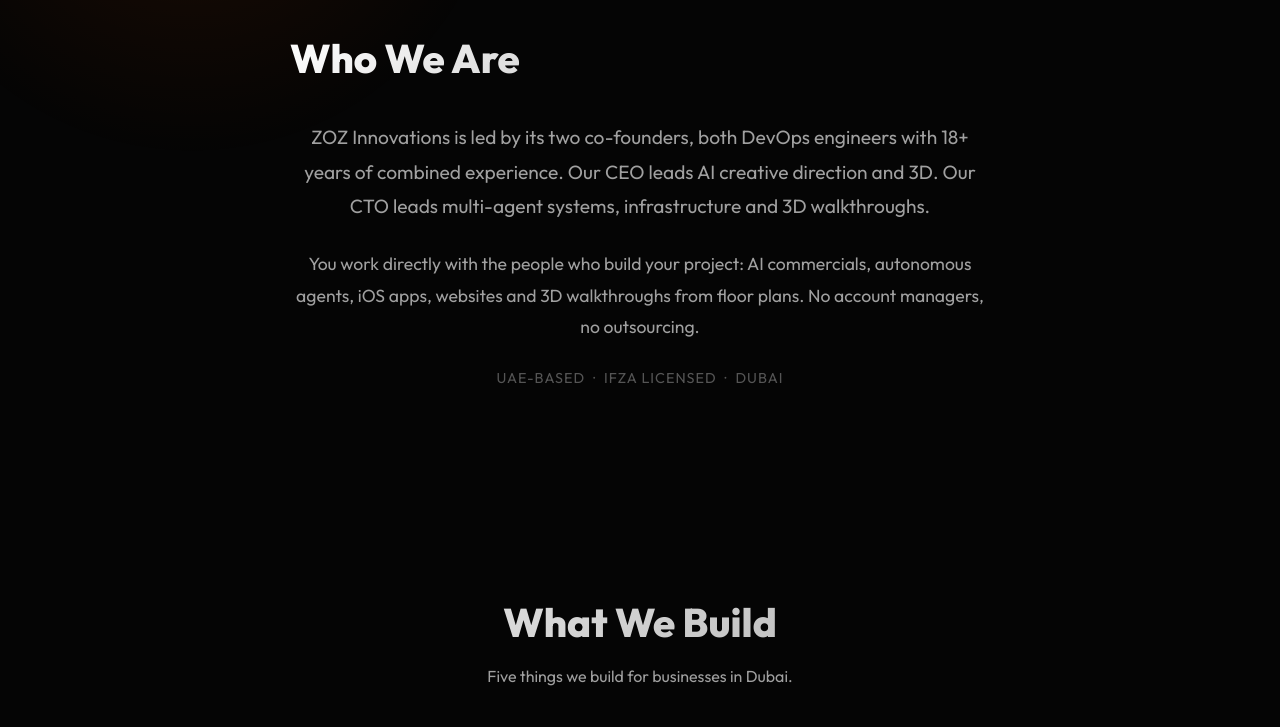
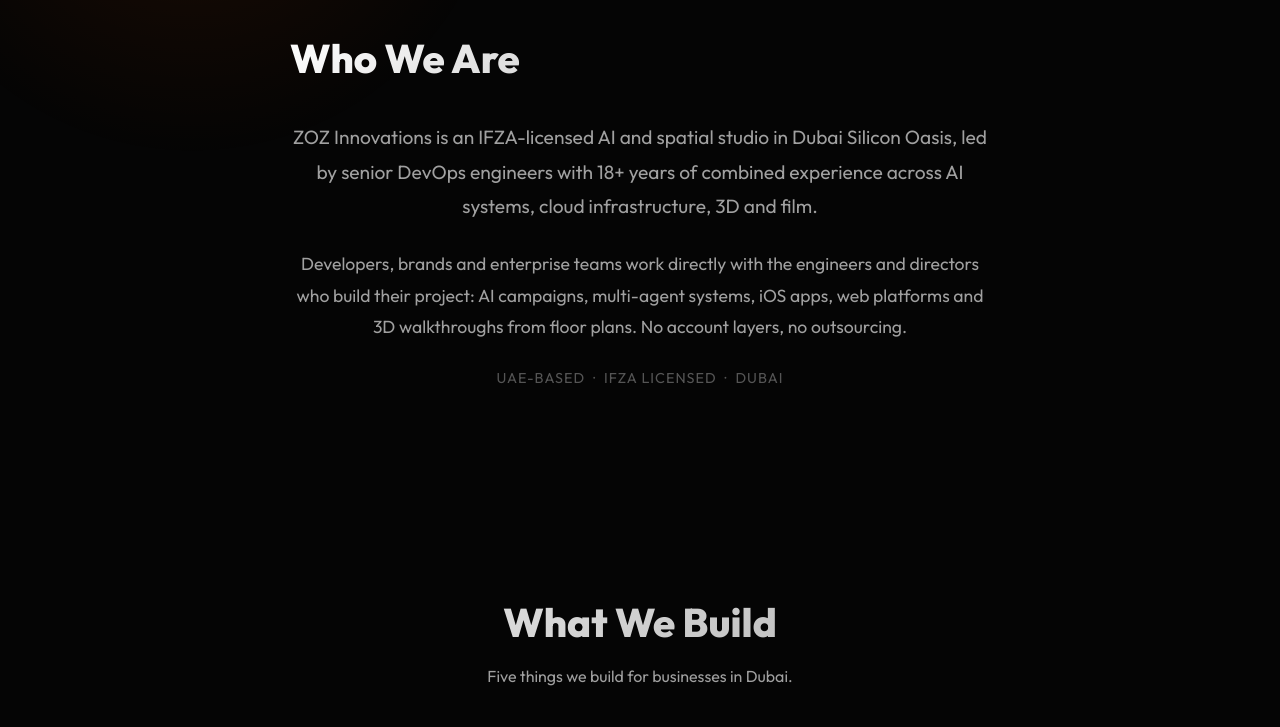
Before and after one commit to zozinnovations/zoz-website, a website built with Vite: page index.html in a window 1280 px wide. Shown: the part 800-1527 px from the top of the page. Built offline with nearby package versions, Linux system fonts and the light colour scheme.

Commit message:
Enterprise Who We Are, brand film as AI video example

```diff
--- a/index.html
+++ b/index.html
@@ -192,10 +192,10 @@
                 <h2 class="gradient-text" style="font-size: 2.5rem; margin-bottom: 30px;">Who We Are</h2>
                 <div style="max-width: 700px; margin: 0 auto; text-align: center;">
                     <p style="font-size: 1.2rem; color: var(--text-secondary); margin-bottom: 24px; line-height: 1.8;">
-                        ZOZ Innovations is led by its two co-founders, both DevOps engineers with 18+ years of combined experience. Our CEO leads AI creative direction and 3D. Our CTO leads multi-agent systems, infrastructure and 3D walkthroughs.
+                        ZOZ Innovations is an IFZA-licensed AI and spatial studio in Dubai Silicon Oasis, led by senior DevOps engineers with 18+ years of combined experience across AI systems, cloud infrastructure, 3D and film.
                     </p>
                     <p style="font-size: 1.1rem; color: var(--text-secondary); margin-bottom: 24px; line-height: 1.8;">
-                        You work directly with the people who build your project: AI commercials, autonomous agents, iOS apps, websites and 3D walkthroughs from floor plans. No account managers, no outsourcing.
+                        Developers, brands and enterprise teams work directly with the engineers and directors who build their project: AI campaigns, multi-agent systems, iOS apps, web platforms and 3D walkthroughs from floor plans. No account layers, no outsourcing.
                     </p>
                     <p style="font-size: 0.9rem; color: #555; margin-top: 10px; letter-spacing: 1px; text-transform: uppercase;">
                         UAE-based &nbsp;·&nbsp; IFZA Licensed &nbsp;·&nbsp; Dubai
@@ -264,7 +264,7 @@
                                     <span class="ad-proof__play"><svg viewBox="0 0 24 24" xmlns="http://www.w3.org/2000/svg"><path d="M8 5v14l11-7z" /></svg></span>
                                 </button>
                             </div>
-                            <a href="https://www.youtube.com/watch?v=PPoEuyyhVPs" target="_blank" style="color:var(--accent-color);font-size:0.85rem;">→ Example: The Secret Life of Resonance</a>
+                            <a href="https://www.youtube.com/watch?v=aIRxqTfYfC0" target="_blank" style="color:var(--accent-color);font-size:0.85rem;">→ Example: From Newton to Now, our brand film</a>
                         </div>
                     </div>
                     <div class="card service-card">
```
